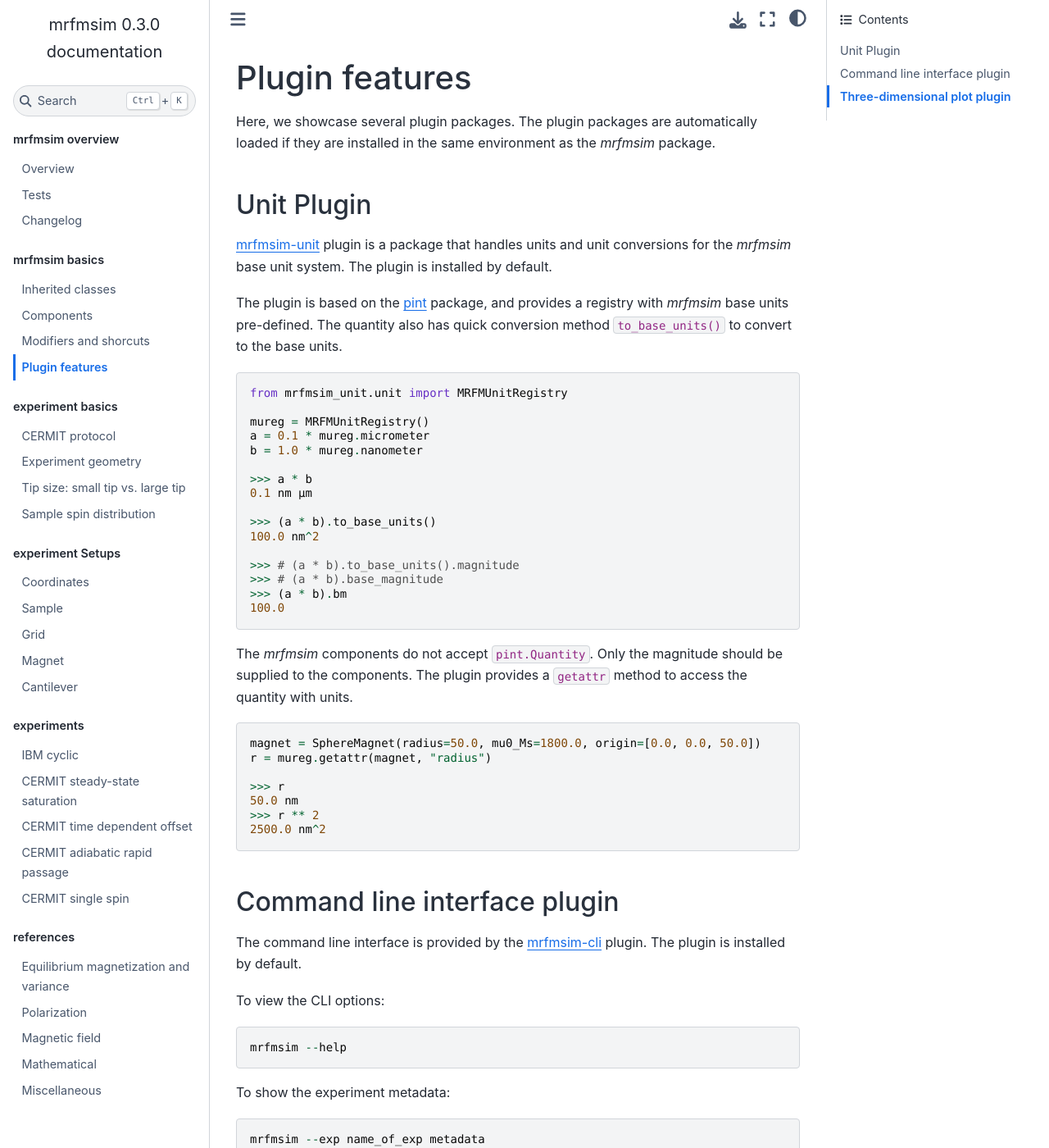
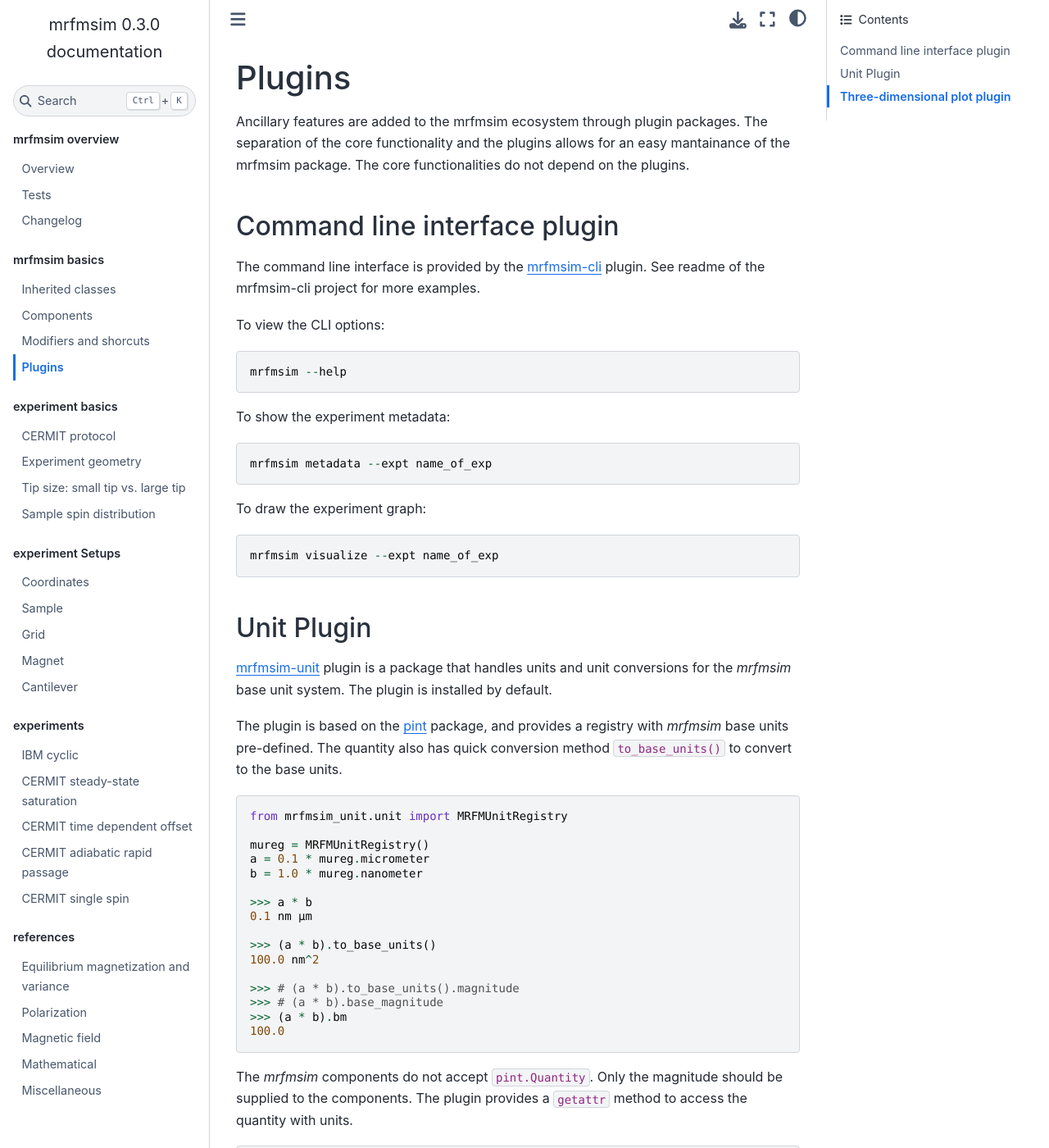
Before and after one commit to Marohn-Group/mrfmsim, a Sphinx documentation site: the page built from docs/basic/plugin.rst, in a window 1280 px wide and 1400 px high. Shown: the whole window at 82% size. Built offline with Sphinx 7.4.7 and the Sphinx Book theme 1.1.4, drawn with Linux system fonts in a browser that asks for light colours; some of the changed text lies outside the part shown.

Commit message:
Update plugin.rst

```diff
--- a/docs/basic/plugin.rst
+++ b/docs/basic/plugin.rst
@@ -1,9 +1,28 @@
-Plugin features
+Plugins
 =================
 
-Here, we showcase several plugin packages.
-The plugin packages are automatically loaded if they are installed in the same
-environment as the *mrfmsim* package.
+Ancillary features are added to the mrfmsim ecosystem through plugin packages.
+The separation of the core functionality and the plugins allows for an easy mantainance
+of the mrfmsim package. The core functionalities do not depend on the plugins.
+
+Command line interface plugin
+------------------------------
+
+The command line interface is provided by the `mrfmsim-cli
+<https://github.com/Marohn-Group/mrfmsim-cli>`__ plugin. See readme of the
+mrfmsim-cli project for more examples.
+
+To view the CLI options::
+
+    mrfmsim --help
+
+To show the experiment metadata::
+
+    mrfmsim metadata --expt name_of_exp
+
+To draw the experiment graph::
+
+    mrfmsim visualize --expt name_of_exp
 
 Unit Plugin
 ----------------------
@@ -51,25 +70,6 @@ to access the quantity with units.
     >>> r ** 2
     2500.0 nm^2
 
-Command line interface plugin
-------------------------------
-
-The command line interface is provided by the `mrfmsim-cli
-<https://github.com/Marohn-Group/mrfmsim-cli>`__ plugin.
-The plugin is installed by default.
-
-To view the CLI options::
-
-    mrfmsim --help
-
-To show the experiment metadata::
-
-    mrfmsim --exp name_of_exp metadata
-
-To draw the experiment graph::
-
-    mrfmsim --exp name_of_exp visualize
-
 Three-dimensional plot plugin
 ------------------------------
 
```
